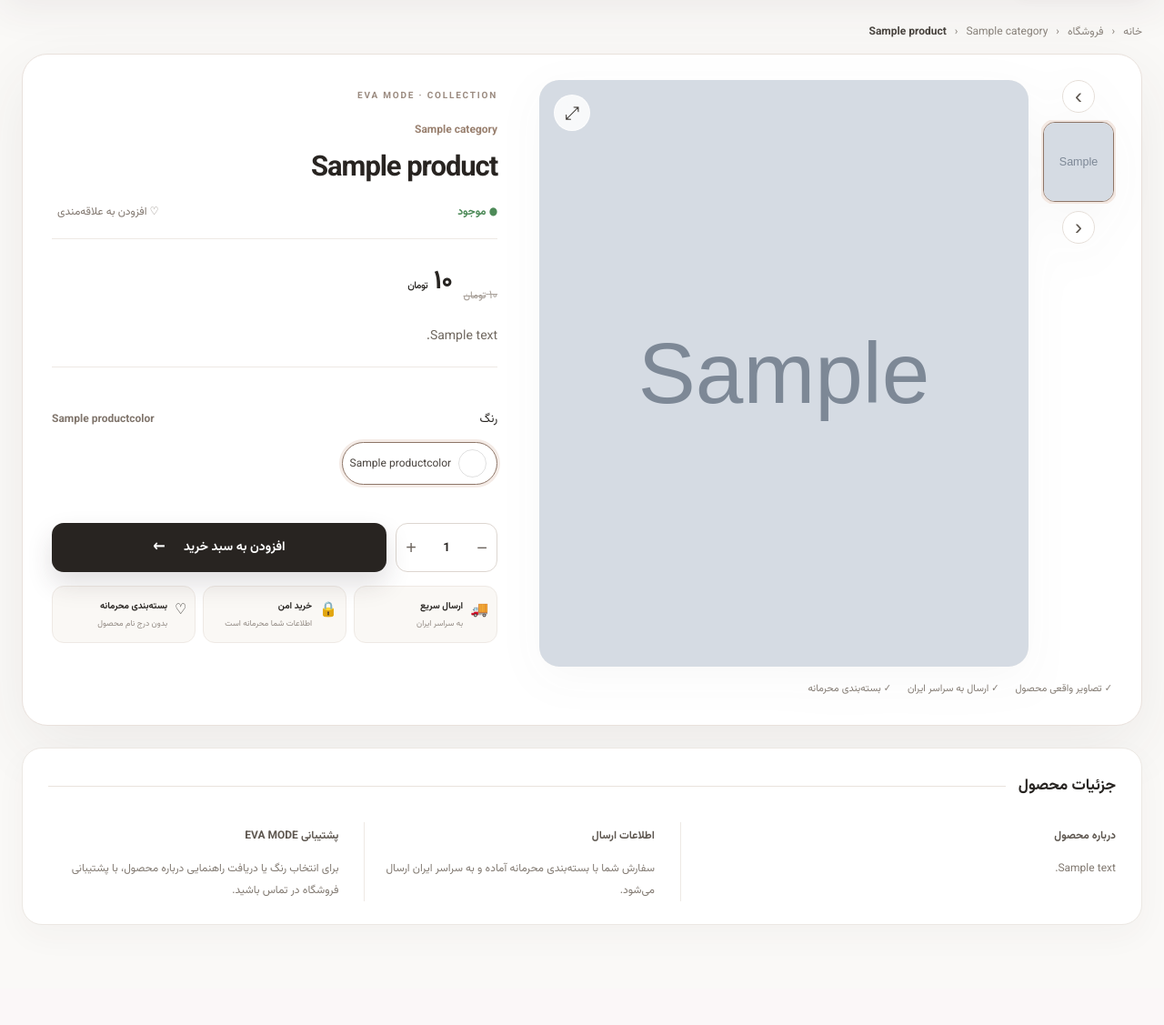
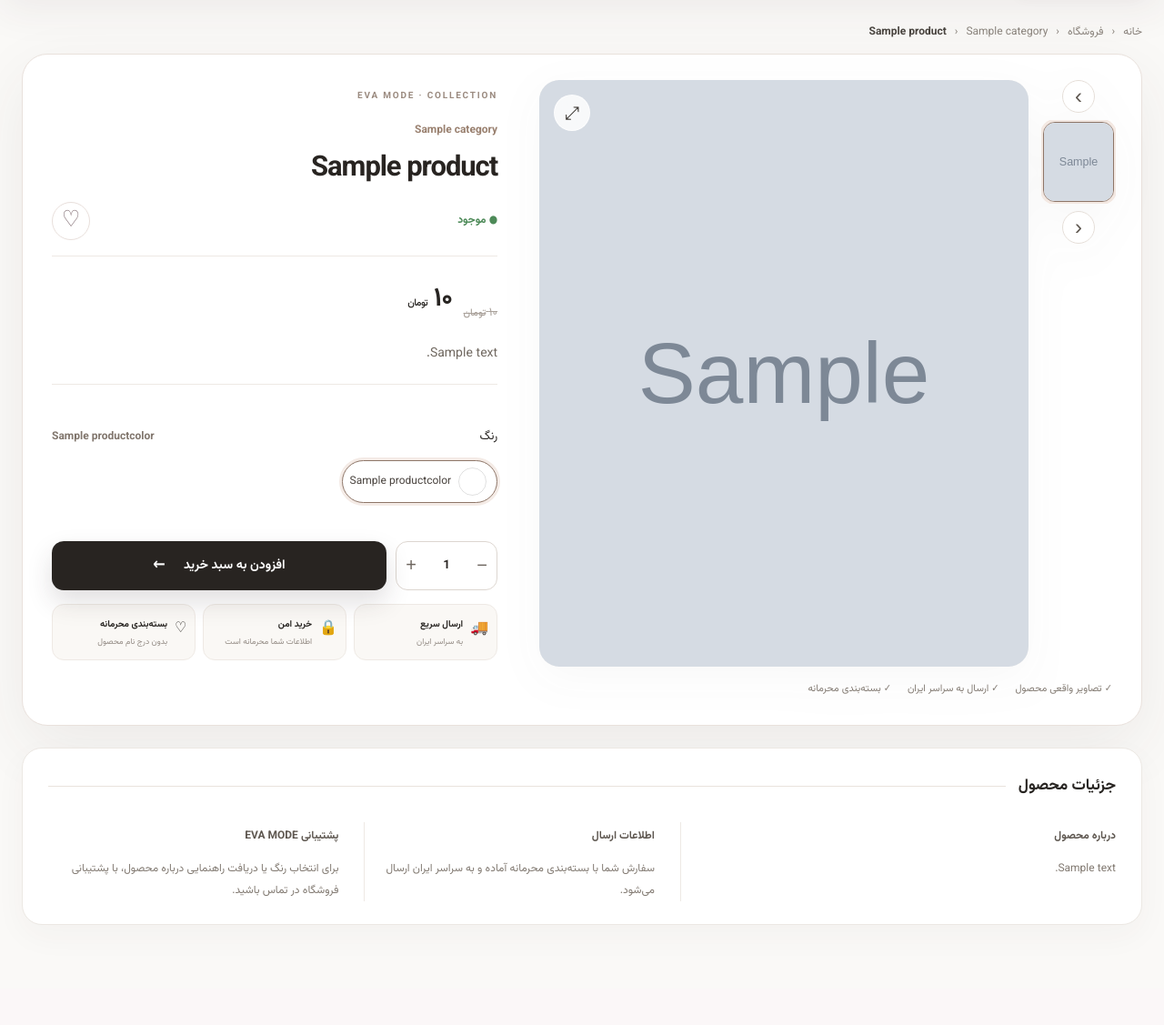
Before and after one commit to evamode29/eva-mode, a Django app: a page that uses templates/base.html in a window 1280 px wide. Shown: the part 171-1298 px from the top of the page at 91% size. Run offline with Django 5.2, Linux system fonts and the light colour scheme; tables that the repository leaves empty hold one stand-in row (values such as "Sample post"); grey boxes marked "Sample" are stand-in pictures.

Commit message:
Simplify wishlist to heart icon only

```diff
--- a/static/css/eva-gallery.css
+++ b/static/css/eva-gallery.css
@@ -9,7 +9,7 @@
 .product-thumbnails-wrap .thumb-arrow{margin-inline:auto}
 .gallery-trust-row{grid-column:1/-1;grid-row:2;padding-top:15px}
 
-/* Final gallery correction: large image left + small images vertically stacked on the right */
+/* Large image left + thumbnails vertically stacked on the right */
 @media(min-width:701px){
   .product-gallery-panel{direction:ltr!important;display:grid!important;grid-template-columns:minmax(0,1fr) 82px!important;grid-template-rows:auto auto!important;column-gap:14px!important;align-items:start!important}
   .gallery-stage{grid-column:1!important;grid-row:1!important;min-width:0!important}
@@ -35,3 +35,9 @@
   .product-thumbnails-wrap .thumb-arrow{margin:0!important;width:34px!important;height:34px!important;min-height:34px!important;flex-basis:34px!important}
   .gallery-trust-row{padding-top:12px!important}
 }
+
+/* Wishlist: icon only */
+.wishlist-btn{width:42px!important;height:42px!important;padding:0!important;display:inline-grid!important;place-items:center!important;border:1px solid #e8dfdb!important;border-radius:50%!important;background:#fff!important;font-size:25px!important;line-height:1!important;color:#7f6a70!important;transition:.2s ease!important}
+.wishlist-btn span{display:none!important}
+.wishlist-btn:hover,.wishlist-btn.is-favorite{color:#a34f61!important;border-color:#d9bcc4!important;background:#fff8fa!important}
+.wishlist-btn.is-favorite{font-size:24px!important}
```
